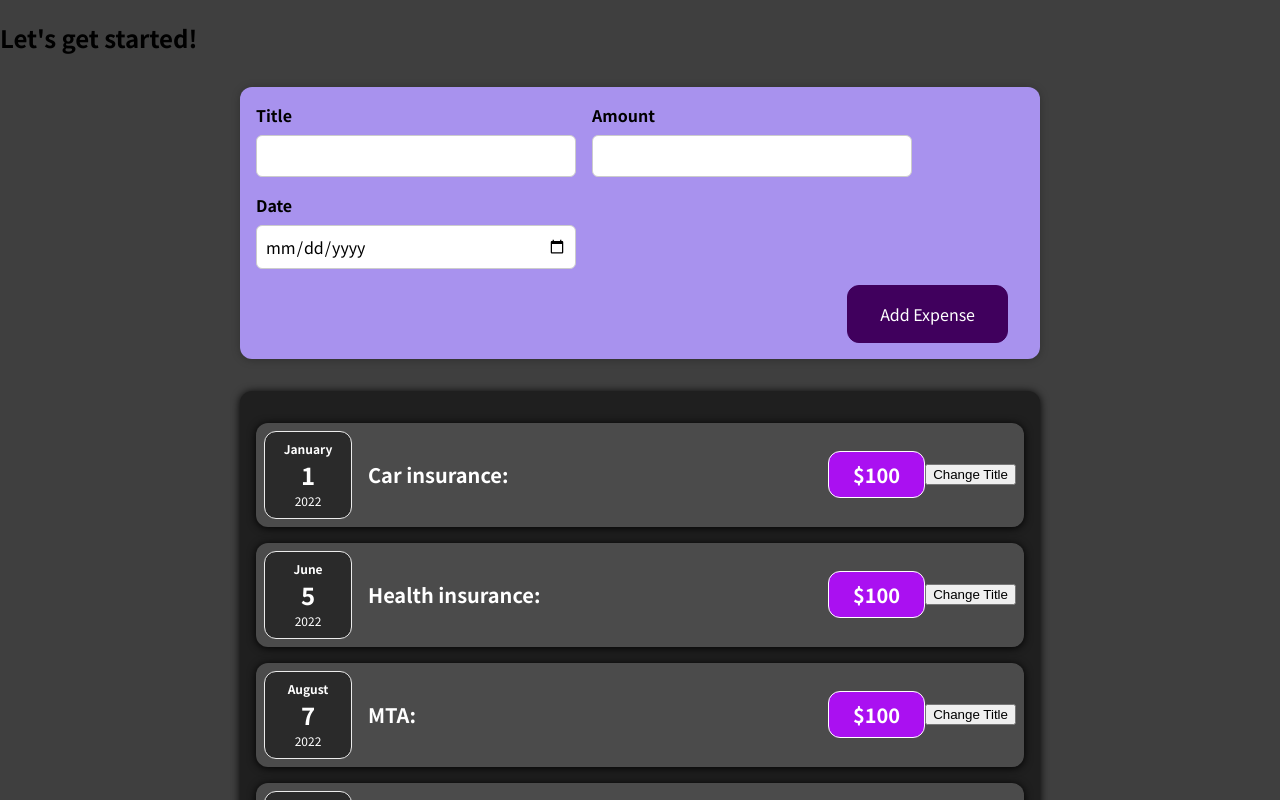
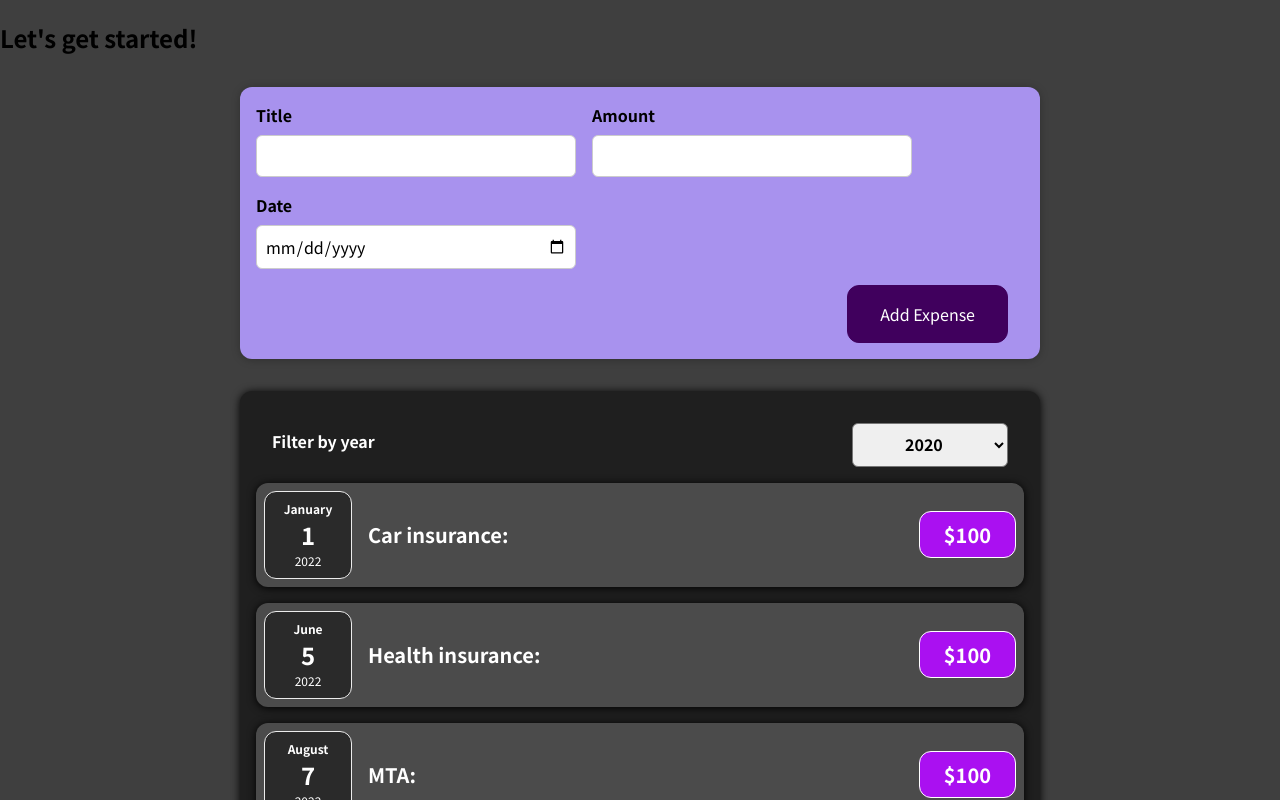
Before and after one commit to philsmirnoff/tutorial, a React (Create React App) app in the folder udemy/01-starting-setup/: page / in a window 1280 px wide. Shown: the top 800 px of the page. Built offline with nearby package versions, Linux system fonts and the light colour scheme.

Commit message:
passed the data from child to parent component

```diff
--- a/udemy/01-starting-setup/src/App.js
+++ b/udemy/01-starting-setup/src/App.js
@@ -29,10 +29,13 @@ function App() {
     }
   ]
 
+  const addExpenseHandler = expense => {
+    console.log(expense);
+  }
   return (
     <div className="app">
       <h2>Let's get started!</h2>
-      <NewExpense />
+      <NewExpense onAddExpense={addExpenseHandler} />
       <Expenses expense={expense} />
     </div>
   );
--- a/udemy/01-starting-setup/src/components/Expenses/ExpenseItem.js
+++ b/udemy/01-starting-setup/src/components/Expenses/ExpenseItem.js
@@ -4,21 +4,13 @@ import Card from '../UI/Card';
 import './ExpenseItem.css';
 
 function ExpenseItem(props) {
-  const [title, setTitle] = useState(props.title);
-  const handleClick = () => {
-    setTitle('updated!!!!')
-    console.log(title)
-  }
-
-
   return (
     <Card className="expense-item">
       <ExpenseDate date={props.date} />
       <div className="expense-item__description">
-        <h2>{title}:</h2>
+        <h2>{props.title}:</h2>
         <div className="expense-item__price">${props.amount}</div>
       </div>
-      <button onClick={handleClick}>Change Title</button>
     </Card>
   )
 }
--- a/udemy/01-starting-setup/src/components/Expenses/Expenses.css
+++ b/udemy/01-starting-setup/src/components/Expenses/Expenses.css
@@ -4,6 +4,5 @@
   margin: 2rem auto;
   width: 50rem;
   max-width: 95%;
-  border-radius: 12px;
-  box-shadow: 0 1px 8px rgba(0, 0, 0.25)
+
 }
--- a/udemy/01-starting-setup/src/components/Expenses/Expenses.js
+++ b/udemy/01-starting-setup/src/components/Expenses/Expenses.js
@@ -1,13 +1,21 @@
-import React from 'react'
+import React, { useState } from 'react'
 import './Expenses.css'
 import ExpenseItem from './ExpenseItem'
+import ExpensesFilter from './ExpensesFilter';
 import Card from '../UI/Card';
 
 function Expenses(props) {
+  const [filteredYear, setFilteredYear] = useState('2020');
 
-    const { expense } = props;
+  const filterChangeHandler = selectedYear => {
+   setFilteredYear(selectedYear);
+  }
+
+  const { expense } = props;
     return (
+      <div>
       <Card className="expenses">
+      <ExpensesFilter selected={filteredYear} onChangeFilter={filterChangeHandler} />
         {expense.map(item => (
           <ExpenseItem
           key={item.id}
@@ -17,6 +25,7 @@ function Expenses(props) {
           />
         ))}
       </Card>
+      </div>
     )
 }
     //  <div className="expenses">
--- /dev/null
+++ b/udemy/01-starting-setup/src/components/Expenses/ExpensesFilter.css
@@ -0,0 +1,24 @@
+.expenses-filter {
+  color: white;
+  padding: 0 1rem;
+}
+
+.expenses-filter__control {
+  display: flex;
+  width: 100%;
+  align-items: center;
+  justify-content: space-between;
+  margin: 1rem 0;
+}
+
+.expenses-filter label {
+  font-weight: bold;
+  margin-bottom: 0.5rem;
+}
+
+.expenses-filter select {
+  font: inherit;
+  padding: 0.5rem 3rem;
+  font-weight: bold;
+  border-radius: 6px;
+}
--- /dev/null
+++ b/udemy/01-starting-setup/src/components/Expenses/ExpensesFilter.js
@@ -0,0 +1,27 @@
+import React from 'react';
+
+import './ExpensesFilter.css';
+
+const ExpensesFilter = (props) => {
+
+  const dropdownChangeHandler = (event) => {
+
+    props.onChangeFilter(event.target.value);
+  }
+
+  return (
+    <div className='expenses-filter'>
+      <div className='expenses-filter__control'>
+        <label>Filter by year</label>
+        <select value={props.selected} onChange={dropdownChangeHandler}>
+          <option value='2022'>2022</option>
+          <option value='2021'>2021</option>
+          <option value='2020'>2020</option>
+          <option value='2019'>2019</option>
+        </select>
+      </div>
+    </div>
+  );
+};
+
+export default ExpensesFilter;
--- a/udemy/01-starting-setup/src/components/NewExpense/ExpenseForm.js
+++ b/udemy/01-starting-setup/src/components/NewExpense/ExpenseForm.js
@@ -1,7 +1,7 @@
 import React, { useState } from 'react';
 import './ExpenseForm.css';
 
-function ExpenseForm() {
+function ExpenseForm(props) {
   const [enteredTitle, setEnteredTitle] = useState('');
   const [enteredDate, setEnteredDate] = useState('');
   const [enteredAmount, setEnteredAmount] = useState('');
@@ -26,7 +26,7 @@ function ExpenseForm() {
       amount: enteredAmount,
       date: new Date(enteredDate),
    }
-    console.log(expenseData);
+    props.onSaveExpenseData(expenseData);
     setEnteredTitle('');
     setEnteredAmount('');
     setEnteredDate('');
@@ -55,4 +55,4 @@ function ExpenseForm() {
   )
 }
 
-export default ExpenseForm
+export default ExpenseForm;
--- a/udemy/01-starting-setup/src/components/NewExpense/NewExpense.js
+++ b/udemy/01-starting-setup/src/components/NewExpense/NewExpense.js
@@ -2,13 +2,13 @@ import React from 'react';
 import ExpenseForm from './ExpenseForm';
 import './NewExpense.css';
 
-function NewExpense() {
+function NewExpense(props) {
   const saveExpenseDataHandler = (enteredExpenseData) => {
     const expenseData = {
       ...enteredExpenseData,
     id: Math.random().toString()
     };
-    console.log(expenseData);
+   props.onAddExpense(expenseData);
   }
   return (
     <div className='new-expense'>
```
Also changed, not shown: 1 other file (tests, documents, lock files or other folders).
